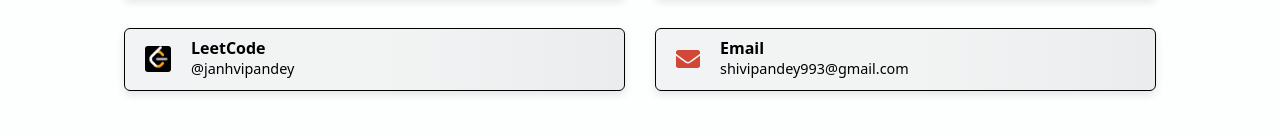
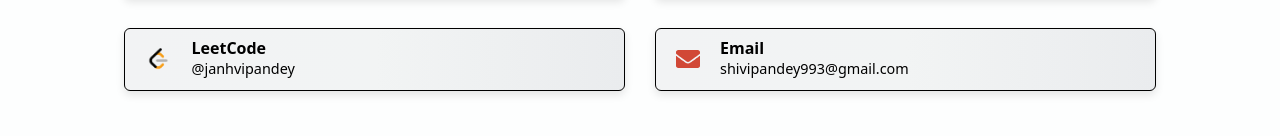
Before and after one commit to janhvi-pandey/Portfolio, a React (Create React App) app: page / in a window 1280 px wide. Shown: the part 3121-3257 px from the top of the page. Built offline with nearby package versions, Linux system fonts and the light colour scheme.

Commit message:
Project link updated

```diff
--- a/src/Home/Certification.js
+++ b/src/Home/Certification.js
@@ -5,39 +5,37 @@ import Slider from "react-slick";
 import { LiaCertificateSolid } from "react-icons/lia";
 import "./certification.css";
 
-// Sample images (replace with actual imports)
+
 import certificationImage1 from "../images/Certificate-1.png";
 import certificationImage2 from "../images/Certificate-2.png";
 import certificationImage3 from "../images/Certificate-3.png";
 import certificationImage4 from "../images/Certificate-4.png";
 
-// Array of certifications
 const certifications = [
   {
     title: "Certificate of Training By Internshala",
     image: certificationImage1,
     description: "Course: Web Development",
-    certificationLink: "https://example.com/certification-one", // Update with actual certification URL
+    certificationLink: "https://example.com/certification-one",
   },
   {
     title: "Certificate By Google Developer Student Clubs",
     image: certificationImage2,
     description: "Google Cloud Career Pathway Campaign",
-    certificationLink: "https://example.com/certification-two", // Update with actual certification URL
+    certificationLink: "https://example.com/certification-two",
   },
   {
     title: "Certificate of Achievement By Infosys",
     image: certificationImage3,
     description: "Course: Programming Using C++",
-    certificationLink: "https://example.com/certification-three", // Update with actual certification URL
+    certificationLink: "https://example.com/certification-three",
   },
   {
     title: "Certificate of Achievement By Infosys",
     image: certificationImage4,
     description: "Course: Fundamentals Of Information Security",
-    certificationLink: "https://example.com/certification-four", // Update with actual certification URL
+    certificationLink: "https://example.com/certification-four",
   },
-  // Add more certifications as needed
 ];
 
 // CertificationCard component
@@ -77,17 +75,11 @@ const CertificationCard = ({ certification }) => {
           <span className="dot red"></span>
           <span className="dot yellow"></span>
           <span className="dot green"></span>
-        </div>
-        <div className="certification-link">
-          <a
-            href={certification.certificationLink}
-            target="_blank"
-            rel="noopener noreferrer"
-          >
-            <b>
-              <LiaCertificateSolid size={25} />
-            </b>
-          </a>
+          </div>
+        <div className="certification-icon">
+          <b>
+            <LiaCertificateSolid size={25}  style={{color:'white'}}/>
+          </b>
         </div>
       </div>
 
--- a/src/Home/Contact.js
+++ b/src/Home/Contact.js
@@ -1,9 +1,9 @@
 import React from 'react';
 import styled from 'styled-components';
 import { FaGithub, FaLinkedin, FaInstagram, FaEnvelope } from 'react-icons/fa';
-import leetcodeIcon from '../images/leet.png'; // Import the LeetCode icon
+import leetcodeIcon from '../images/leetCode.png';
 
-import { FaXTwitter } from 'react-icons/fa6'; // Importing the latest X (Twitter) icon from Font Awesome 6
+import { FaXTwitter } from 'react-icons/fa6';
 
 // Styled components for the card layout
 const Container = styled.div`
@@ -65,23 +65,24 @@ const IconWrapper = styled.div`
   color: ${({ platform }) => {
     switch (platform) {
       case 'Linkedin':
-        return '#0077b5'; // Standard LinkedIn blue
+        return '#0077b5';
       case 'Github':
-        return '#333'; // Standard GitHub grey
+        return '#333';
       case 'X':
-        return '#1DA1F2'; // Standard X blue (Twitter blue)
+        return '#1DA1F2';
       case 'Instagram':
-        return '#e4405f'; // Standard Instagram pink
+        return '#e4405f';
       case 'Email':
-        return '#D14836'; // Standard Gmail red
+        return '#D14836';
       default:
-        return '#4d1a00'; // Default fallback color
+        return '#4d1a00';
     }
   }};
 
   img {
-    width: 25.5px; /* Set the image size */
-    height: 26px;
+    width: 26px; /* Set the image size */
+    height: 25.3px;
+    margin-top:3px;
     border-radius:3px;
   }
 `;
@@ -120,7 +121,7 @@ const socialLinks = [
   },
   {
     platform: 'X',
-    icon: <FaXTwitter />, // Using the latest X icon
+    icon: <FaXTwitter />,
     link: 'https://x.com/Shiviika23',
     username: '@Shiviika23',
   },
@@ -132,7 +133,7 @@ const socialLinks = [
   },
   {
     platform: 'LeetCode',
-    icon: <img src={leetcodeIcon} alt="LeetCode" />, // Using an img element for LeetCode icon
+    icon: <img src={leetcodeIcon} alt="LeetCode" />,
     link: 'https://leetcode.com/u/janhvipandey/',
     username: '@janhvipandey',
   },
--- a/src/Home/Projects.js
+++ b/src/Home/Projects.js
@@ -1,4 +1,4 @@
-import React, { useEffect, useState }  from "react";
+import React, { useEffect, useState } from "react";
 import "slick-carousel/slick/slick.css";
 import "slick-carousel/slick/slick-theme.css";
 import Slider from "react-slick";
@@ -20,7 +20,7 @@ const projects = [
     title: "My Personal Portfolio",
     image: projectImage1,
     description: "Curated showcase of my best work",
-    technologies: ["HTML", "CSS", "JavaScript","React","Node.js"],
+    technologies: ["HTML", "CSS", "JavaScript", "React", "Node.js"],
     githubLink: "https://github.com/janhvi-pandey/Portfolio", // Update with actual GitHub URL
   },
   {
@@ -34,21 +34,21 @@ const projects = [
     title: "TextUtils",
     image: projectImage3,
     description: "Transform and refine your text effortlessly.",
-    technologies: ["HTML", "CSS", "JavaScript","React", "Node.js"],
+    technologies: ["HTML", "CSS", "JavaScript", "React", "Node.js"],
     githubLink: "https://github.com/janhvi-pandey/TextUtils", // Update with actual GitHub URL
   },
   {
     title: "TicTac Zenith",
     image: projectImage4,
     description: "Challenge yourself in a classic game of strategy.",
-    technologies:  ["HTML", "CSS", "JavaScript"],
+    technologies: ["HTML", "CSS", "JavaScript"],
     githubLink: "https://github.com/janhvi-pandey/TIC-TAC-TOE", // Update with actual GitHub URL
   },
   {
     title: "Spotify",
     image: projectImage5,
     description: "Discover a world of musical treasures.",
-    technologies:  ["HTML", "CSS", "JavaScript"],
+    technologies: ["HTML", "CSS", "JavaScript"],
     githubLink: "https://github.com/janhvi-pandey/Spotify", // Update with actual GitHub URL
   },
   {
@@ -86,9 +86,8 @@ const ProjectCard = ({ project }) => {
       ? `${text.slice(0, maxLength)}...`
       : text;
   };
- return (
-
-    <div className="project-card" >
+  return (
+    <div className="project-card">
       {/* Header with window controls and Project link */}
       <div className="card-header">
         <div className="window-controls">
@@ -98,11 +97,13 @@ const ProjectCard = ({ project }) => {
         </div>
         <div className="project-link">
           <a
-            href={project.projectLink}
+           href={project.githubLink}
             target="_blank"
             rel="noopener noreferrer"
           >
-            <b><FaGithub size={23} style={{color:'white'}}/></b>
+            <b>
+              <FaGithub size={23} style={{ color: "white" }} />
+            </b>
           </a>
         </div>
       </div>
@@ -116,17 +117,37 @@ const ProjectCard = ({ project }) => {
 
       {/* Project Details */}
       <h3 className="project-title">{project.title}</h3>
-      <p className="project-description">  {renderDescription(project.description)}</p>
-      <ul style={{ listStyleType: "none", paddingLeft: "10px", display: 'flex', flexWrap: 'wrap', margin: 0 }}>
+      <p className="project-description">
+        {" "}
+        {renderDescription(project.description)}
+      </p>
+      <ul
+        style={{
+          listStyleType: "none",
+          paddingLeft: "10px",
+          display: "flex",
+          flexWrap: "wrap",
+          margin: 0,
+        }}
+      >
         {project.technologies.map((tech, index) => (
-          <li key={index} style={{ fontSize: "0.7rem", border: '1px solid grey', borderRadius: '5px', padding: '3px', marginRight: '0.5rem', marginBottom:'0.5rem', background: 'rgb(240, 240, 240)' }}>
+          <li
+            key={index}
+            style={{
+              fontSize: "0.7rem",
+              border: "1px solid grey",
+              borderRadius: "5px",
+              padding: "3px",
+              marginRight: "0.5rem",
+              marginBottom: "0.5rem",
+              background: "rgb(240, 240, 240)",
+            }}
+          >
             {tech}
           </li>
         ))}
       </ul>
-
     </div>
-
   );
 };
 
@@ -159,8 +180,10 @@ const ProjectSlider = () => {
   };
 
   return (
-     <>
-      <h2 className="slider-title" id="projects">Projects</h2>
+    <>
+      <h2 className="slider-title" id="projects">
+        Projects
+      </h2>
 
       <div className="slider-container">
         <Slider {...settings}>
```
Also changed, not shown: src/images/leet.png (deleted), src/images/leetCode.png (added).
